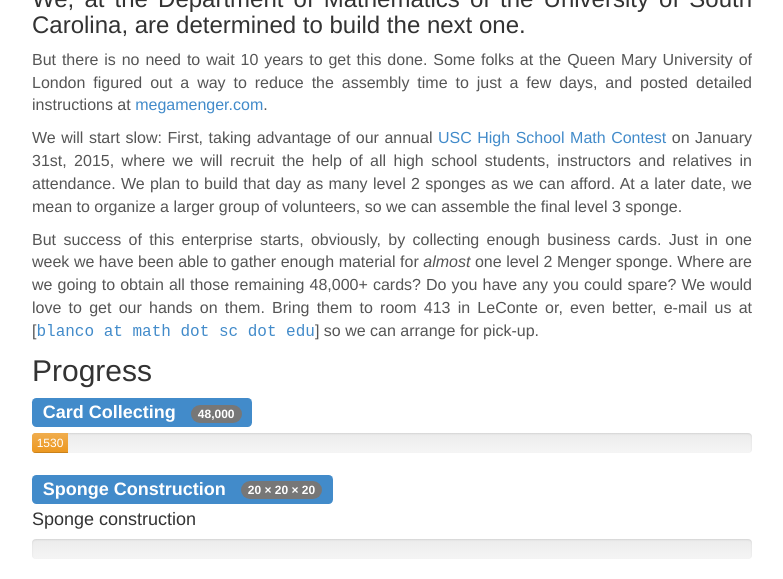
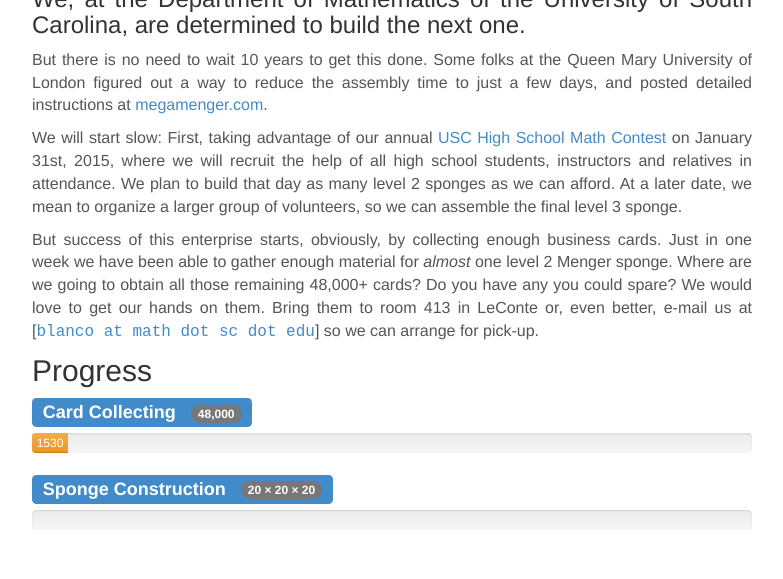
Before and after one commit to blancosilva/blancosilva.github.io, a Jekyll site: the page built from _posts/2014-11-05-Menger-Sponges.md, in a window 1280 px wide and 900 px high, scrolled down 1919 px, cut to the strip 321-900 px from the top of the window. Shown: the whole strip, without its empty margins (248-1031 px from the left). Built offline with Jekyll 4.4.1, drawn with Linux system fonts in a browser that asks for light colours; nearby versions of some CDN libraries; formulas are drawn with MathJax 3; comment, search, counter and statistics services are not loaded; after the commit the page ends 2790 px from its top, so only the background shows below that.

```diff
--- a/_posts/2014-11-05-Menger-Sponges.md
+++ b/_posts/2014-11-05-Menger-Sponges.md
@@ -76,7 +76,6 @@
 <h3>
 	<span class="label label-primary">Sponge Construction &nbsp; <span class="badge">20 &times; 20 &times; 20</span></span>
 </h3>
-#### Sponge construction
 
 <div class="progress">
 <!-- 	<div class="progress-bar progress-bar-warning" style="width: 5%"><span class="sr-only">Level-2</span></div>
```
Also changed, not shown: 3 other files.
